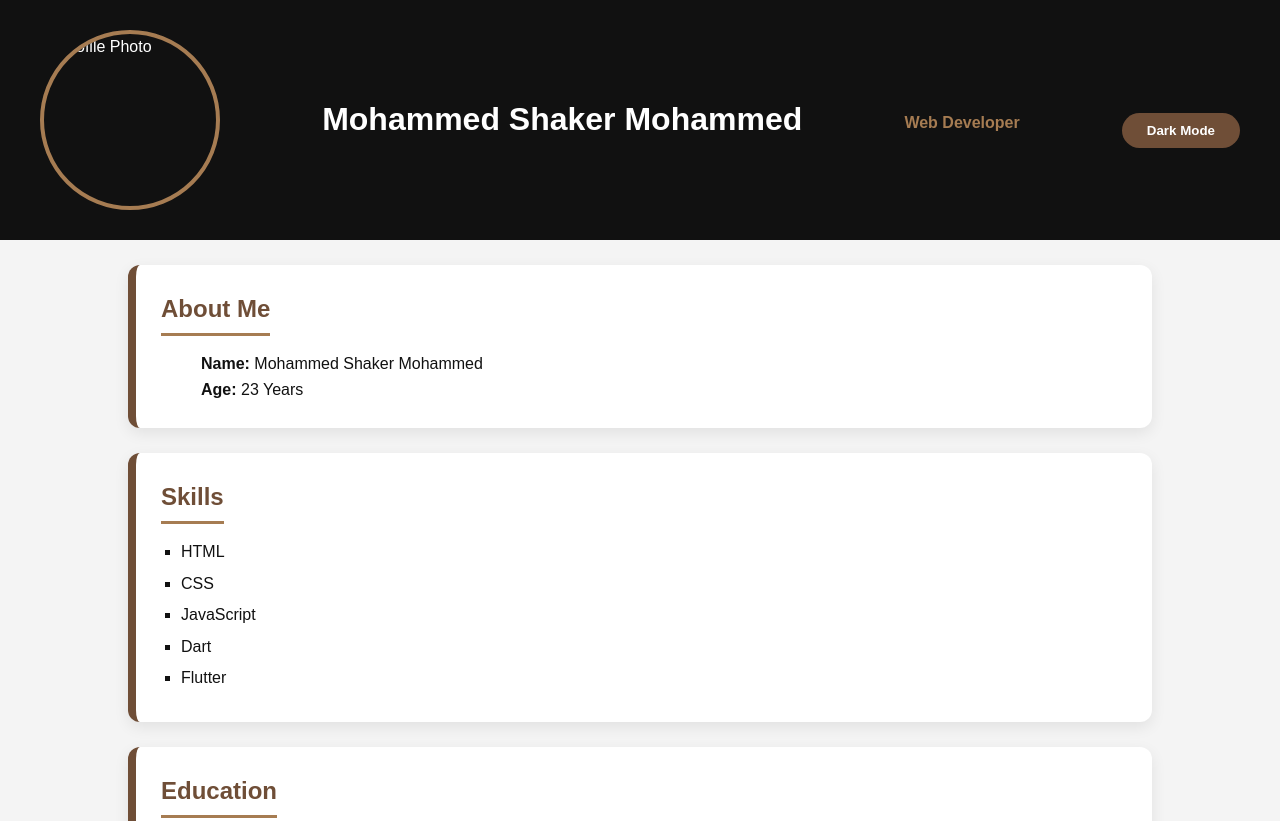
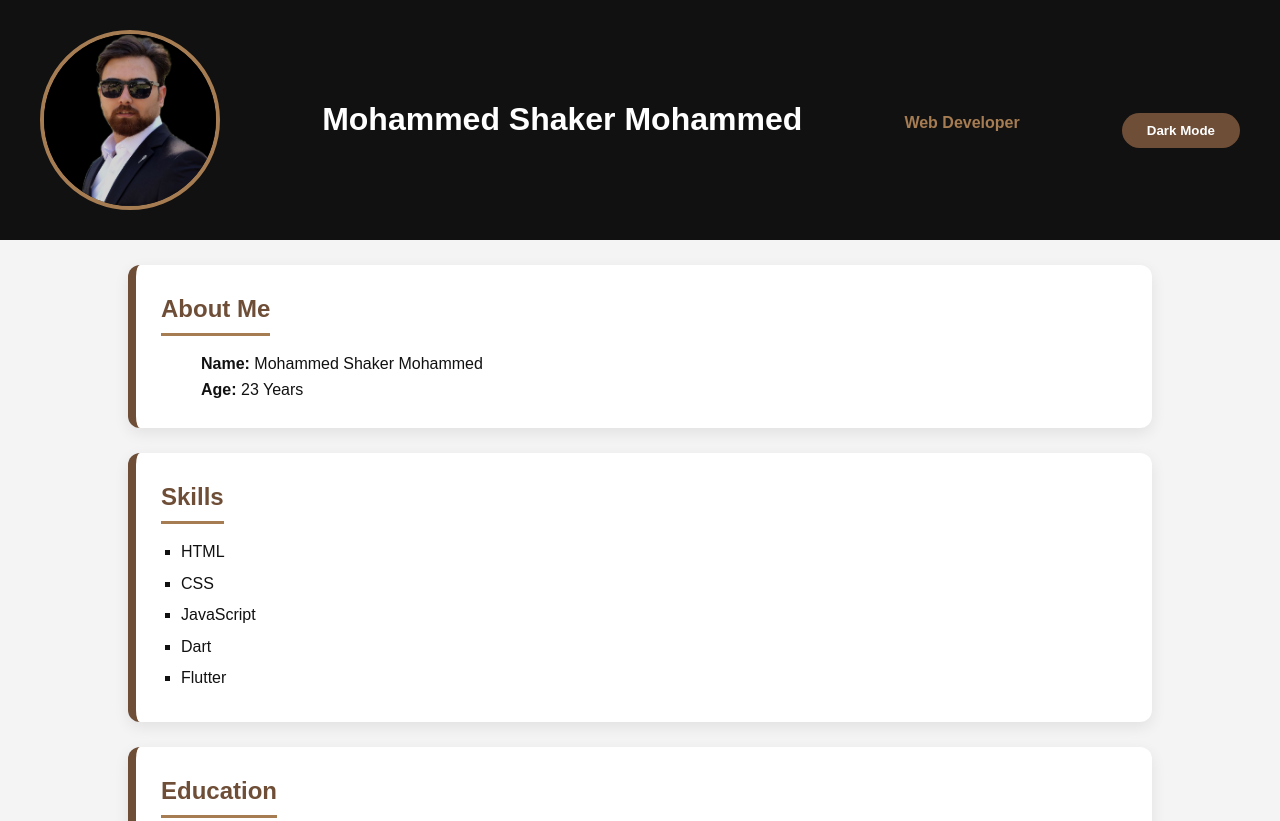
Before and after one commit to Mtq7/Mohmmedshaker23, a plain HTML site: page index.html in a window 1280 px wide. Shown: the top 821 px of the page. Drawn offline with Linux system fonts and the light colour scheme.

Commit message:
Update index.html

```diff
--- a/index.html
+++ b/index.html
@@ -10,7 +10,7 @@
   <!-- Header -->
   <header class="profile-header">
 
-    <img src="img/profile.jpg" alt="Profile Photo" class="profile-img">
+    <img src="profile.jpg" alt="Profile Photo" class="profile-img">
 
     <h1>Mohammed Shaker Mohammed </h1>
     <span class="job-title">Web Developer</span>
@@ -82,4 +82,5 @@
 
   <script src="script.js"></script>
 </body>
+
 </html>
```
